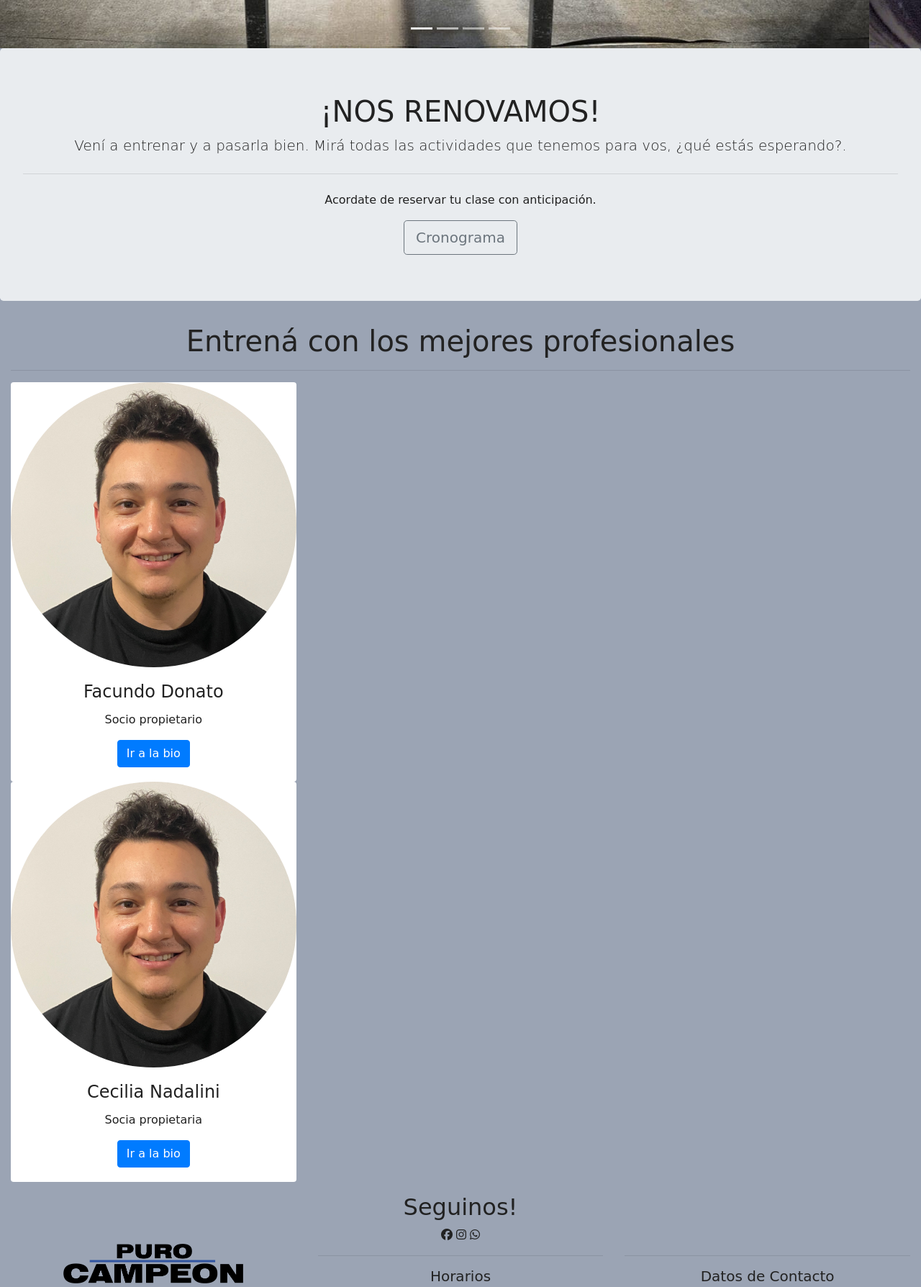
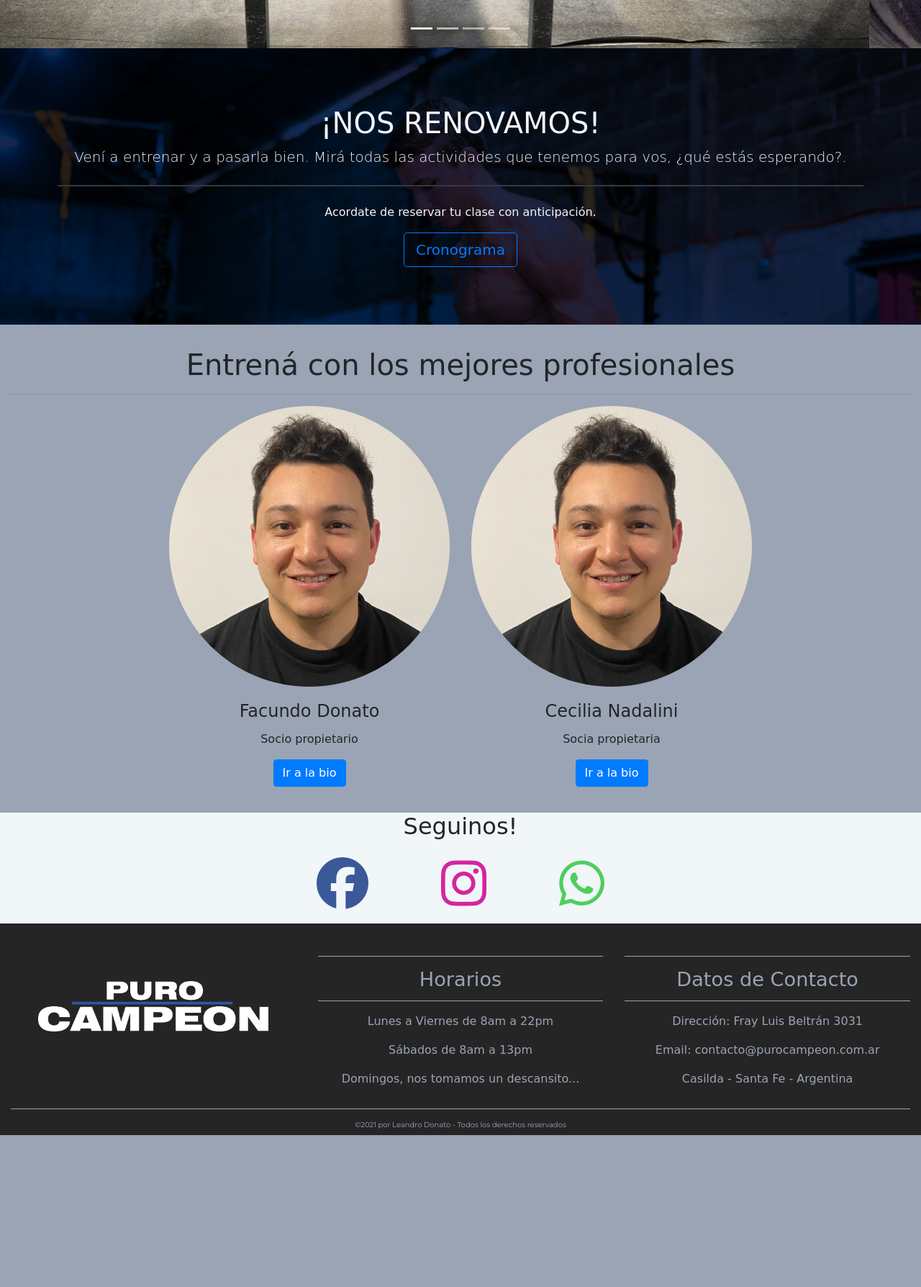
Before and after one commit to leadonato11/ce_purocampeon_2021, a website: page index.html in a window 1280 px wide. Shown: the part 880-2668 px from the top of the page at 72% size. After the commit the page ends 2457 px from the top, so only its background shows below. Drawn offline with nearby package versions, Linux system fonts and the light colour scheme; a web font is replaced by a local one.

Commit message:
avance con index. Restan cards, bg social, medias queries

```diff
--- a/index.html
+++ b/index.html
@@ -85,23 +85,23 @@
       <span class="carousel-control-next-icon" aria-hidden="true"></span>
       <span class="sr-only">Siguiente</span>
     </a>
-    <!-- <div class="main-text hidden-xs">
+    <div class="main-text hidden-xs">
       <div class="col-md-12 text-center">
           <h1>BIENVENIDOS</h1>
           <h3>
             Centro de entrenamiento Puro Campeón Casilda
           </h3>
       </div>
-    </div> -->
+    </div>
   </div>
   <!-- End Image Slider -->
 
       <div class="jumbotron text-center">
         <h1 class="display-5">¡NOS RENOVAMOS!</h1>
         <p class="lead">Vení a entrenar y a pasarla bien. Mirá todas las actividades que tenemos para vos, ¿qué estás esperando?.</p>
-        <hr class="my-4">
+        <hr class="my-4 border border-dark">
         <p>Acordate de reservar tu clase con anticipación.</p>
-        <a class="btn btn-outline-secondary btn-lg" href="#" role="button">Cronograma</a>
+        <a class="btn btn-outline-primary btn-lg" href="#" role="button">Cronograma</a>
       </div>
   <!-- End Jumbotron -->
 
@@ -116,8 +116,9 @@
       </div>
     </div>
   </div>
-  <div class="container-fluid padding">
-    <div class="row">
+  <div class="container-fluid padding d-flex justify-content-center">
+    <div class="row cards-profesionales">
+
       <div class="col-md-4">
         <div class="card border-0 text-center">
           <img src="assets/images/Leandro Donato - CV Photo.jpg" class="card-img-top rounded-circle">
@@ -127,6 +128,9 @@
             <a href="#" class="btn btn-primary">Ir a la bio</a>
           </div>
         </div>
+      </div>
+
+      <div class="col-md-4">
         <div class="card border-0 text-center">
           <img src="assets/images/Leandro Donato - CV Photo.jpg" class="card-img-top rounded-circle">
           <div class="card-body">
@@ -136,6 +140,7 @@
           </div>
         </div>
       </div>
+
     </div>
   </div>
   <!-- End Section Entrena con los mejores profesionales -->
@@ -151,7 +156,7 @@
 <!-- End Fixed background -->
 
 <!-- Connect -->
-<div class="container-fluid padding">
+<div class="container-fluid padding redes-sociales">
   <div class="row text-center padding">
     <div class="col-12">
      <h2>Seguinos!</h2>
@@ -175,10 +180,10 @@
 
 
   <footer>
-    <div class="container-fluid padding">
+    <div class="container-fluid">
       <div class="row text-center">
         <div class="col-md-4">
-          <img src="assets/images/logos/logo_purocampeon-02.png" width="250px">
+          <img class="logo-footer" src="assets/images/logos/logo_purocampeon-01.png">
         </div>
         <div class="col-md-4">
           <hr class="light">
@@ -197,7 +202,7 @@
           <p>Casilda - Santa Fe - Argentina</p>
         </div>
         <div class="col-12">
-          <hr class="light">
+          <hr class="light-100">
           <h5>©2021 por <a href="#">Leandro Donato</a> - Todos los derechos reservados</h5>
         </div>
       </div>
--- a/scss/base/_allreset.scss
+++ b/scss/base/_allreset.scss
@@ -3,7 +3,6 @@
     padding: 0;
     box-sizing: border-box;
     font-family: 'Goldman', cursive;
-    color: #222;
 }
 
 body {
--- a/scss/estilos.scss
+++ b/scss/estilos.scss
@@ -1,3 +1,9 @@
 @import "base/allreset";
 
 @import "layouts/header";
+
+@import "views/principal";
+
+@import "layouts/social";
+
+@import "layouts/footer";
--- a/scss/layouts/_footer.scss
+++ b/scss/layouts/_footer.scss
@@ -0,0 +1,33 @@
+footer {
+    background-color: #252525;
+    color: #9ba4b4;
+    padding-top: 2rem;
+    a {
+        color: #9ba4b4;
+    }
+    .container-fluid .row .col-md-4 h5 {
+        font-size: 1.7em;
+    }
+}
+
+hr.light-100, hr.light {
+    border-top: 1px solid #9ba4b4;
+    width: 100%;
+    margin-top: .8rem;
+    margin-bottom: 1rem;
+}
+
+.logo-footer {
+    width: 20em;
+    margin-top: 3em;
+}
+
+.col-12 h5 {
+    font-family: 'Montserrat', sans-serif;
+    font-size: 10px;
+    a {
+        font-family: 'Montserrat', sans-serif;
+        color: #9ba4b4;
+        text-decoration: none;
+    }
+}
--- a/scss/layouts/_header.scss
+++ b/scss/layouts/_header.scss
@@ -15,12 +15,15 @@
     margin: 0 10px 0 10px;
     &:hover {
         transition: .5s ease;
-        color: #9ba4b4;
+        color: #64dfdf;
     }
 }
 
+
+// Se modifica archivo de bootstrap de las siguientes clases,
+// eliminando la propiedad background-color:#e9ecef
 .dropdown-item:focus, .dropdown-item:hover {
-    color: #9ba4b4;
+    color: #64dfdf;
     text-decoration: none;
 }
 
--- /dev/null
+++ b/scss/layouts/_social.scss
@@ -0,0 +1,28 @@
+.redes-sociales {
+    background-color: #f1f6f9;
+}
+
+.social a {
+    font-size: 4.5em;
+    padding: 3rem;
+}
+
+.fa-facebook {
+    color: #3b5998;
+}
+
+.fa-instagram {
+    color: #d6249f;
+}
+
+.fa-whatsapp {
+    color: #4FCE5D;
+}
+
+.fa-facebook, .fa-instagram, .fa-whatsapp {
+    transition: 0.2s ease-in-out;
+    &:hover {
+        color: #d5d5d5;
+        transform: scale(1.2,1.2);
+    }
+}
--- a/scss/views/_principal.scss
+++ b/scss/views/_principal.scss
@@ -0,0 +1,54 @@
+.main-text {
+    position: absolute;
+    top: 15%;
+    width: 100%;
+    color: #f1f6f9;
+    text-shadow: 2px 2px 8px #000;
+    .col-md-12 h1 {
+        font-size: 7em;
+    }
+    .col-md-12 h3 {
+        font-size: 3em;
+    }
+}
+
+.carousel-inner {
+    width: 100%;
+    height: 100%;
+}
+
+.carousel-caption {
+    position: absolute;
+    top: 50%;
+    transform: translateY(-50%);
+    h1 {
+        font-size: 500%;
+        text-transform: uppercase;
+        text-shadow: 1px 1px 15px #000;
+    }
+    h3 {
+        font-size: 200%;
+        font-weight: 500;
+        text-shadow: 1px 1px 10px #000;
+        padding-bottom: 1rem;
+    }
+}
+
+// Se elimina propiedad de clase jumbotron
+// de archivo bootstrap: background-color:#e9ecef
+.jumbotron {
+    padding: 5em;
+    border-radius: 0;
+    color: #f1f6f9;
+    background-image: url("../assets/images/principal/bgimage-jumbotron-index.jpg");
+    background-size: cover;
+    background-attachment: fixed;
+}
+
+
+// Se borra propiedad de archivo de bootstrap
+// background-color:#fff
+.cards-profesionales {
+    display: flex;
+    justify-content: center;
+}
```
Also changed, not shown: assets/images/news/WhatsApp Image 2021-01-19 at 08.59.11.jpeg (deleted), assets/images/principal/bgimage-jumbotron-index.jpg (added), assets/images/principal/bgimage-social.jpg (added), css/bootstrap.min.css, css/estilos.css.
